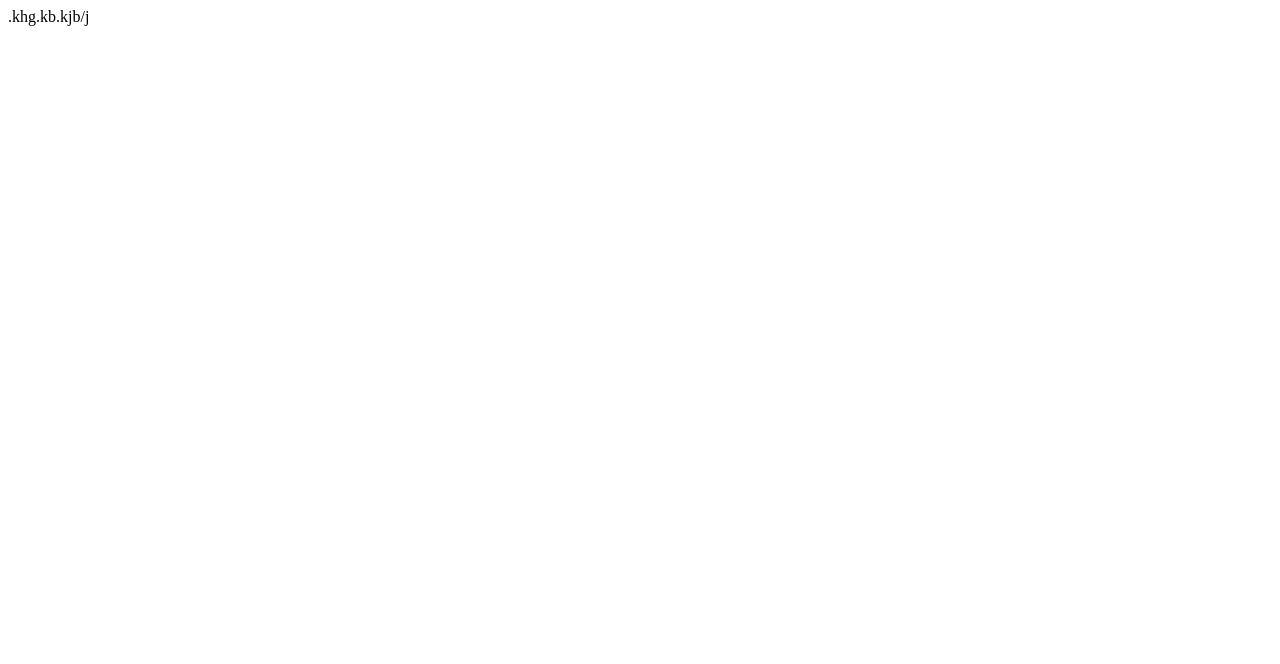
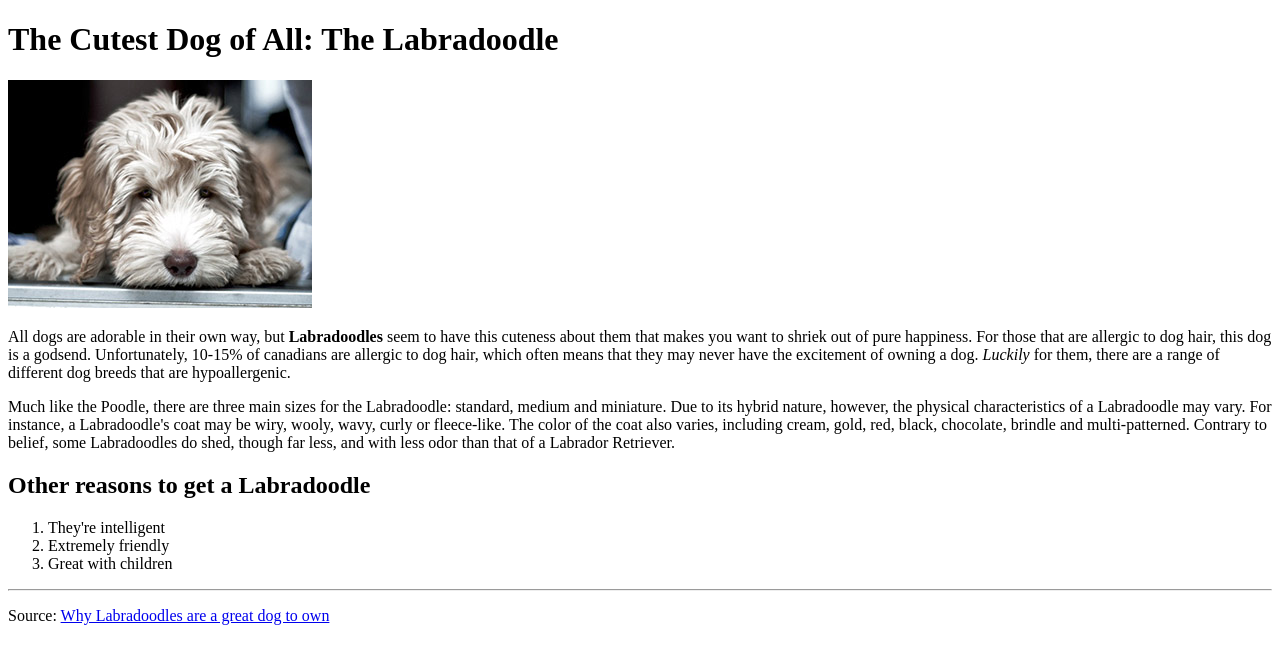
Before and after one commit to heathermcd12/activity-html, a plain HTML site: page index.html in a window 1280 px wide. Drawn offline with Linux system fonts and the light colour scheme.

Commit message:
Fixed it

```diff
--- a/index.html
+++ b/index.html
@@ -1 +1,29 @@
-.khg.kb.kjb/j
+<!DOCTYPE html>
+<html>
+    <meta http-equiv="Content-Type" content="text/html; charset=UTF-8">
+    <meta charset="utf-8">
+    <title>For The Love of Dogs</title>
+</head>
+<body>
+
+    <h1>The Cutest Dog of All: The Labradoodle</h1>
+
+    <img src="Labradoodle.jpg" alt="Labradoodle">
+
+    <p>All dogs are adorable in their own way, but <strong>Labradoodles</strong> seem to have this cuteness about them that makes you want to shriek out of pure happiness. For those that are allergic to dog hair, this dog is a godsend. Unfortunately, 10-15% of canadians are allergic to dog hair, which often means that they may never have the excitement of owning a dog. <em>Luckily</em> for them, there are a range of different dog breeds that are hypoallergenic.</p>
+
+    <p>Much like the Poodle, there are three main sizes for the Labradoodle: standard, medium and miniature. Due to its hybrid nature, however, the physical characteristics of a Labradoodle may vary. For instance, a Labradoodle's coat may be wiry, wooly, wavy, curly or fleece-like. The color of the coat also varies, including cream, gold, red, black, chocolate, brindle and multi-patterned. Contrary to belief, some Labradoodles do shed, though far less, and with less odor than that of a Labrador Retriever.</p>
+
+    <h2>Other reasons to get a Labradoodle</h2>
+
+    <ol>
+        <li>They're intelligent</li>
+        <li>Extremely friendly</li>
+        <li>Great with children</li>
+    </ol>
+
+    <hr>
+
+    <p>Source: <a href="http://dogtime.com/dog-breeds/labradoodle"> Why Labradoodles are a great dog to own</a> </p>
+</body>
+</html>
```
Also changed, not shown: Labradoodle.jpg (added).
